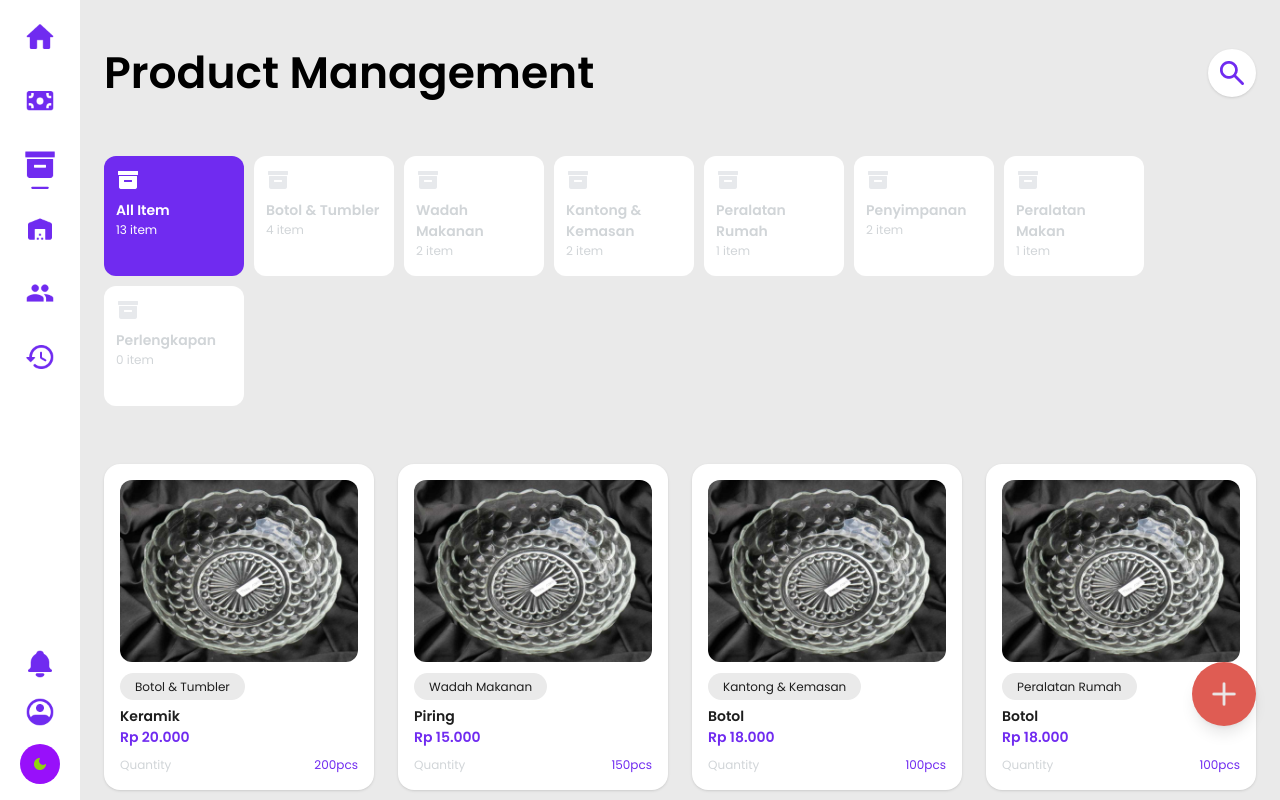
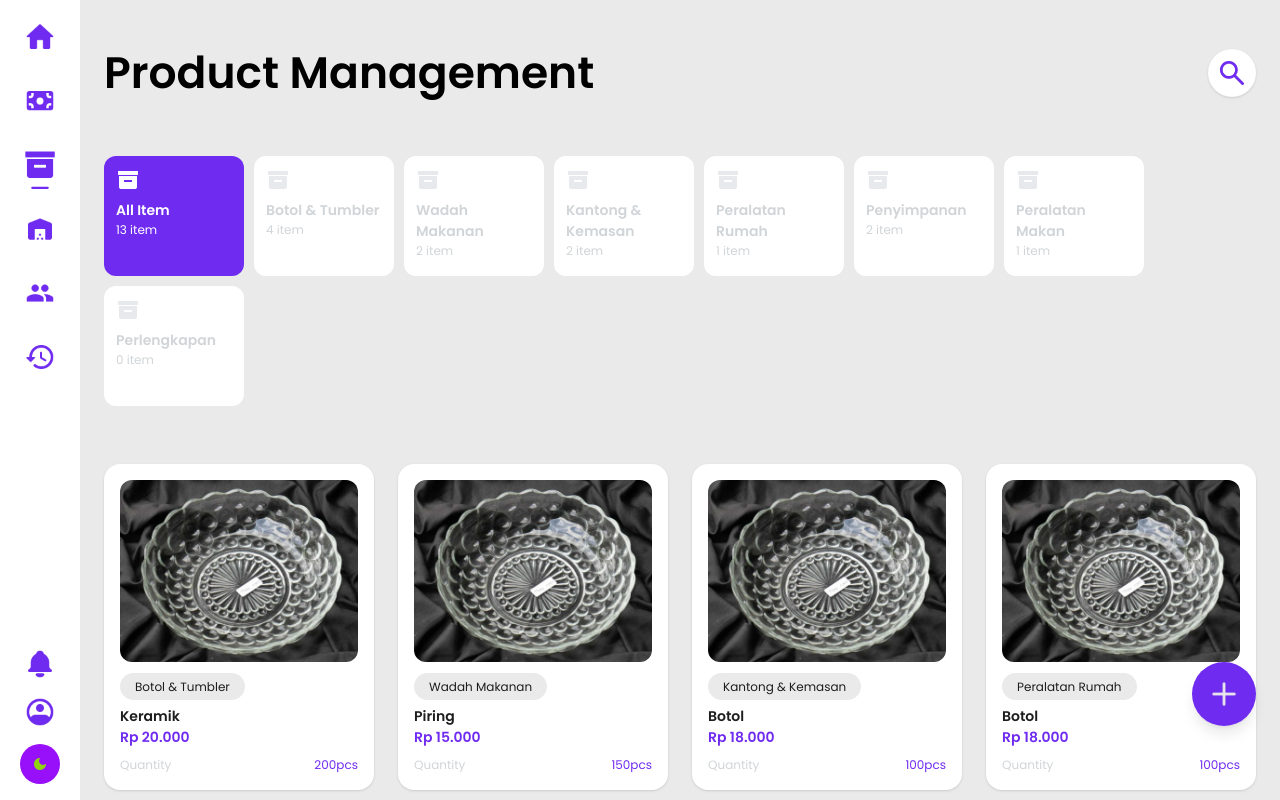
Before and after one commit to Jubilio14/FrontendPOS, a React (Vite) app: page /product in a window 1280 px wide. Shown: the top 800 px of the page. Built offline with nearby package versions, Linux system fonts and the light colour scheme; sample sign-in values are in the browser's storage.

Commit message:
update bg add

```diff
--- a/src/pages/Product.jsx
+++ b/src/pages/Product.jsx
@@ -495,7 +495,7 @@ export default function Product() {
          {/* ADD Floating  */}
         <div
             onClick={() => setShowAddMenu(true)}
-            className={`bottom-6 right-[24px] z-[10] w-[64px] h-[64px] bg-[#DF5C53] rounded-full flex items-center justify-center cursor-pointer shadow-lg relative
+            className={`bottom-6 right-[24px] z-[10] w-[64px] h-[64px] bg-[#702BF0] rounded-full flex items-center justify-center cursor-pointer shadow-lg relative
               ${animateCart ? "scale-125" : "scale-100"}  `}
             style={{ position: "fixed" }}
         >
--- a/src/pages/Supplier.jsx
+++ b/src/pages/Supplier.jsx
@@ -279,7 +279,7 @@ export default function Supplier() {
             {/* ADD Floating  */}
             <div
                 onClick={() => navigate("/supplier/add")}
-                className={`bottom-6 right-[24px] z-[10] w-[64px] h-[64px] bg-[#DF5C53] rounded-full flex items-center justify-center cursor-pointer shadow-lg relative
+                className={`bottom-6 right-[24px] z-[10] w-[64px] h-[64px] bg-[#702BF0] rounded-full flex items-center justify-center cursor-pointer shadow-lg relative
                 ${animateCart ? "scale-125" : "scale-100"}  `}
                 style={{ position: "fixed" }}
             >
--- a/src/pages/Warehouse.jsx
+++ b/src/pages/Warehouse.jsx
@@ -162,7 +162,7 @@ export default function Warehouse() {
       {/* ADD Floating  */}
         <div
             onClick={() => setShowAddWarehouse(true)}
-            className={`bottom-6 right-[24px] z-[10] w-[64px] h-[64px] bg-[#DF5C53] rounded-full flex items-center justify-center cursor-pointer shadow-lg relative
+            className={`bottom-6 right-[24px] z-[10] w-[64px] h-[64px] bg-[#702BF0] rounded-full flex items-center justify-center cursor-pointer shadow-lg relative
               ${animateCart ? "scale-125" : "scale-100"}  `}
             style={{ position: "fixed" }}
         >
```
